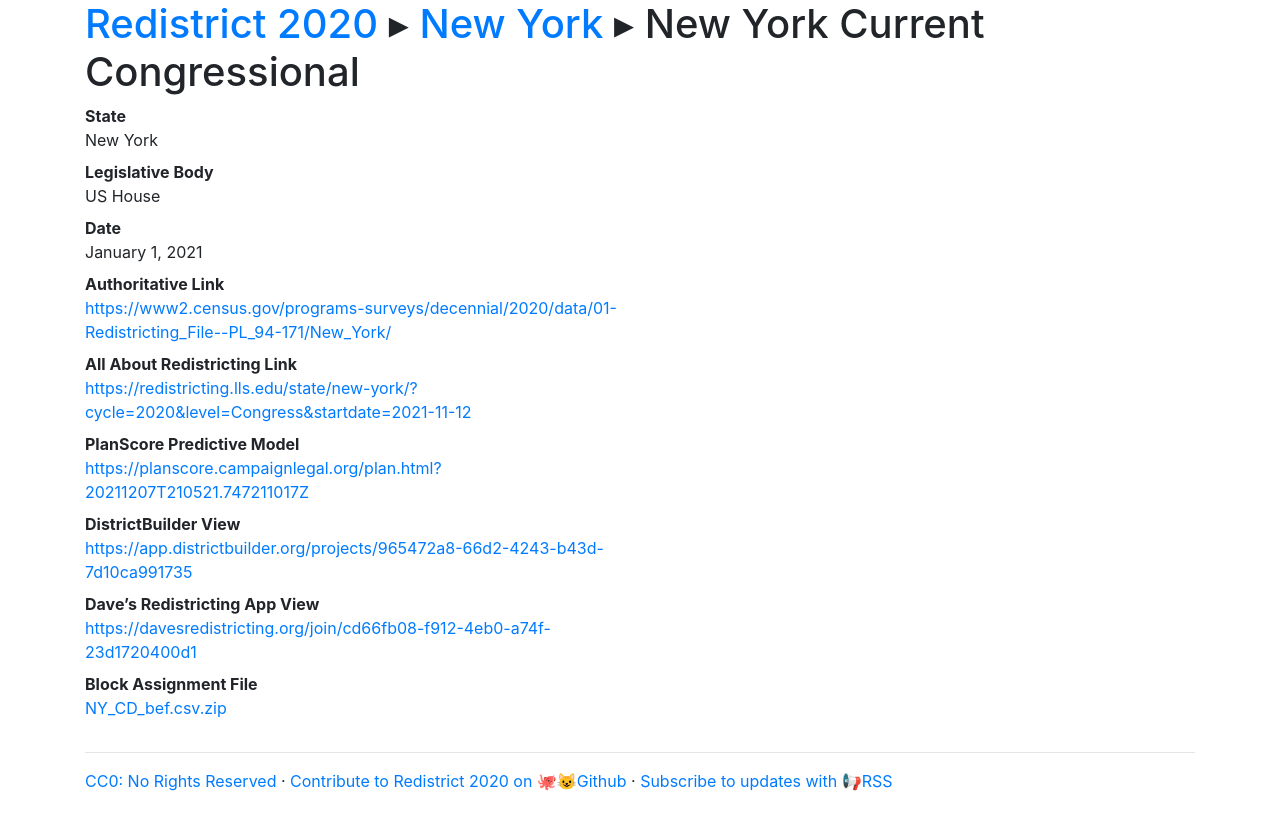
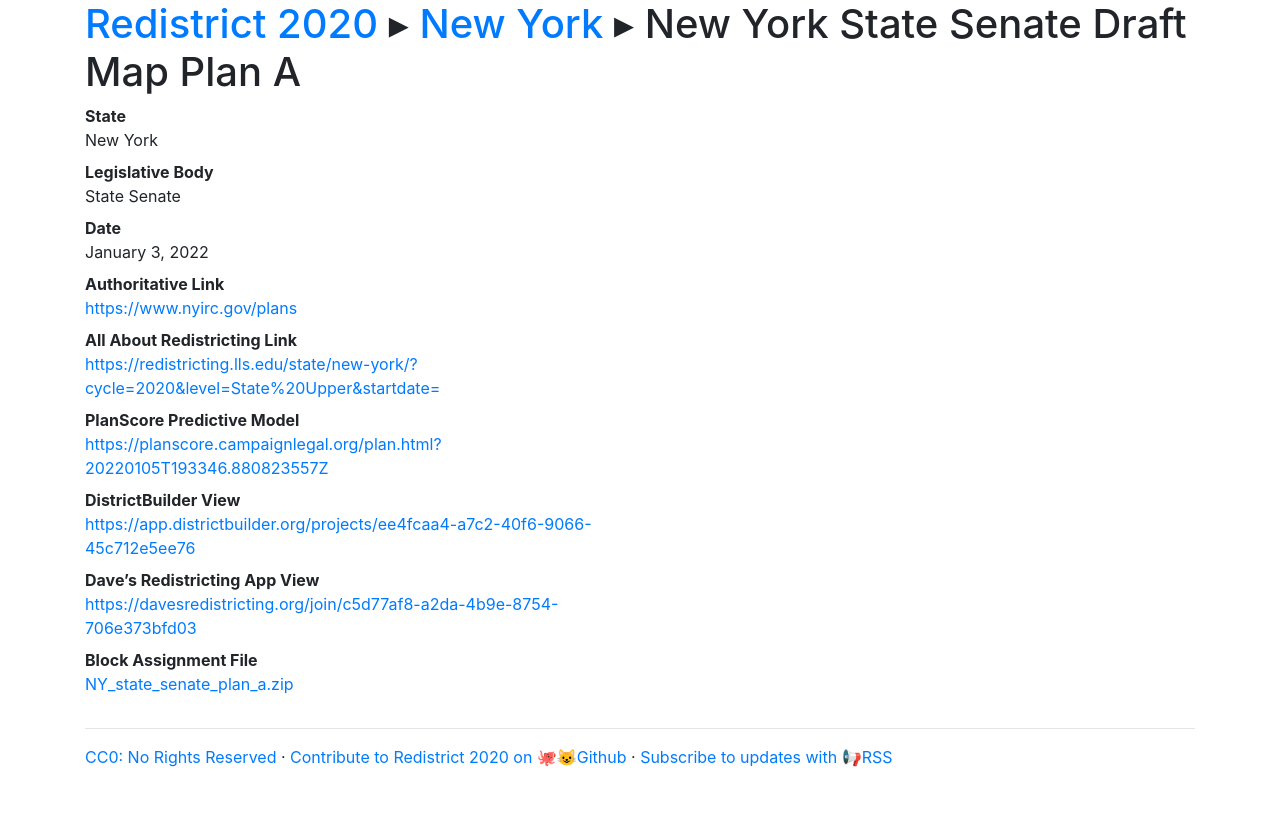
Before and after one commit to PlanScore/Redistrict2020, a Jekyll site: the page built from _plans/NY-2022-01-state-senate-plan-a.md, in a window 1280 px wide. Shown: the top 830 px of the page. Built offline with Jekyll 4.4.1, drawn with Linux system fonts in a browser that asks for light colours; nearby versions of some CDN libraries.

Commit message:
Update NY-2022-01-state-senate-plan-a.md

```diff
--- a/_plans/NY-2022-01-state-senate-plan-a.md
+++ b/_plans/NY-2022-01-state-senate-plan-a.md
@@ -1,16 +1,16 @@
 ---
 state: New York
-title: New York Current Congressional
-body: US House
-date: 2021-01-01
-authoritative_link: https://www2.census.gov/programs-surveys/decennial/2020/data/01-Redistricting_File--PL_94-171/New_York/
-allabout_link: https://redistricting.lls.edu/state/new-york/?cycle=2020&level=Congress&startdate=2021-11-12
-planscore_link: https://planscore.campaignlegal.org/plan.html?20211207T210521.747211017Z
-districtbuilder_link: https://app.districtbuilder.org/projects/965472a8-66d2-4243-b43d-7d10ca991735
-davesredist_link: https://davesredistricting.org/join/cd66fb08-f912-4eb0-a74f-23d1720400d1
+title: New York State Senate Draft Map Plan A
+body: State Senate
+date: 2022-01-03
+authoritative_link: https://www.nyirc.gov/plans
+allabout_link: https://redistricting.lls.edu/state/new-york/?cycle=2020&level=State%20Upper&startdate=
+planscore_link: https://planscore.campaignlegal.org/plan.html?20220105T193346.880823557Z
+districtbuilder_link: https://app.districtbuilder.org/projects/ee4fcaa4-a7c2-40f6-9066-45c712e5ee76
+davesredist_link: https://davesredistricting.org/join/c5d77af8-a2da-4b9e-8754-706e373bfd03
 five38_link:
-blockassignment_file: /files/NY-2021-01/NY_CD_bef.csv.zip
 shapefile_file:
+blockassignment_file:  /files/NY-2022-01/NY_state_senate_plan_a.zip
 simplegeojson_file:
 
 layout: plan-page
```
